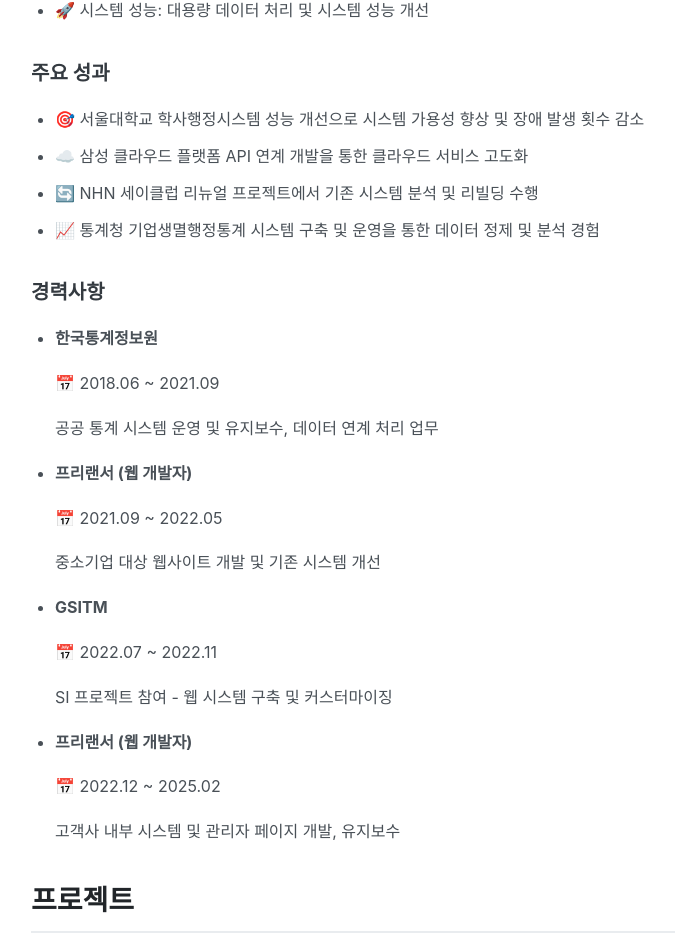
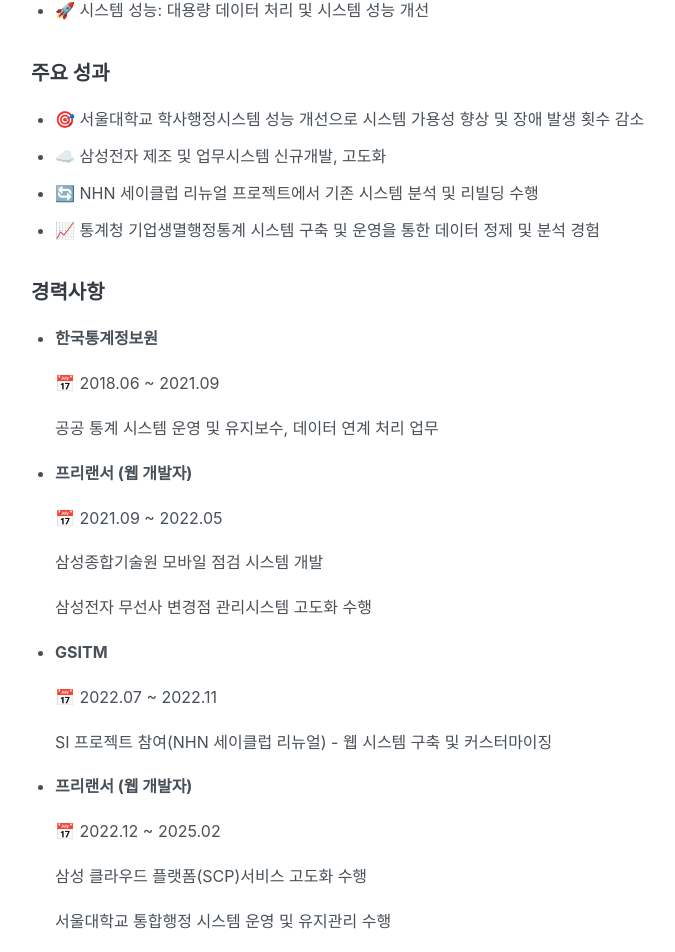
Before and after one commit to giminryu/portfolio, a React (Create React App) app: page / in a window 1280 px wide. Shown: the part 793-1745 px from the top of the page, without its empty margins (209-884 px from the left). Built offline with nearby package versions, Linux system fonts and the light colour scheme.

Commit message:
career update

```diff
--- a/src/App.js
+++ b/src/App.js
@@ -48,7 +48,7 @@
           <h3>주요 성과</h3>
           <ul>
             <li>🎯 서울대학교 학사행정시스템 성능 개선으로 시스템 가용성 향상 및 장애 발생 횟수 감소</li>
-            <li>☁️ 삼성 클라우드 플랫폼 API 연계 개발을 통한 클라우드 서비스 고도화</li>
+            <li>☁️ 삼성전자 제조 및 업무시스템 신규개발, 고도화</li>
             <li>🔄 NHN 세이클럽 리뉴얼 프로젝트에서 기존 시스템 분석 및 리빌딩 수행</li>
             <li>📈 통계청 기업생멸행정통계 시스템 구축 및 운영을 통한 데이터 정제 및 분석 경험</li>
           </ul>
@@ -63,17 +63,19 @@
   <li>
     <strong>프리랜서 (웹 개발자)</strong>
     <p>📅 2021.09 ~ 2022.05</p>
-    <p><span>중소기업 대상 웹사이트 개발 및 기존 시스템 개선</span></p>
+    <p><span>삼성종합기술원 모바일 점검 시스템 개발</span></p>
+    <p><span>삼성전자 무선사 변경점 관리시스템 고도화 수행</span></p>
   </li>
   <li>
     <strong>GSITM</strong>
     <p>📅 2022.07 ~ 2022.11</p>
-    <p><span>SI 프로젝트 참여 - 웹 시스템 구축 및 커스터마이징</span></p>
+    <p><span>SI 프로젝트 참여(NHN 세이클럽 리뉴얼) - 웹 시스템 구축 및 커스터마이징</span></p>
   </li>
   <li>
     <strong>프리랜서 (웹 개발자)</strong>
     <p>📅 2022.12 ~ 2025.02</p>
-    <p><span>고객사 내부 시스템 및 관리자 페이지 개발, 유지보수</span></p>
+    <p><span>삼성 클라우드 플랫폼(SCP)서비스 고도화 수행</span></p>
+    <p><span>서울대학교 통합행정 시스템 운영 및 유지관리 수행</span></p>
   </li>
 </ul>
         </section>
@@ -138,6 +140,20 @@
                 <li>🔌 API 개발: 다수의 신규 API 개발 및 구현</li>
                 <li>🛡️ 시스템 안정성: 장애 발생률 감소</li>
                 <li>⚡ 데이터 처리: 대용량 데이터 처리 속도 향상</li>
+              </ul>
+            </div>
+
+            <div className="project-card">
+              <h3>📱 삼성종합기술원 모바일 점검 시스템 개발</h3>
+              <p>📅 2021.09.13 ~ 2021.11.30</p>
+              <p>🛠️ Vue.js, Spring Framework, Oracle</p>
+              <h4>담당 업무</h4>
+              <p>관리자 페이지 개발 및 수정</p>
+              <h4>업무 성과</h4>
+              <ul>
+                <li>🔌 관리자 페이지 개발: 관리자 페이지 개발 및 구현</li>
+                <li>🛡️ 시스템 안정성: 장애 발생률 감소</li>
+                <li>⚡ 데이터 처리: 관리자 페이지 데이터 처리 속도 향상</li>
               </ul>
             </div>
 
```
